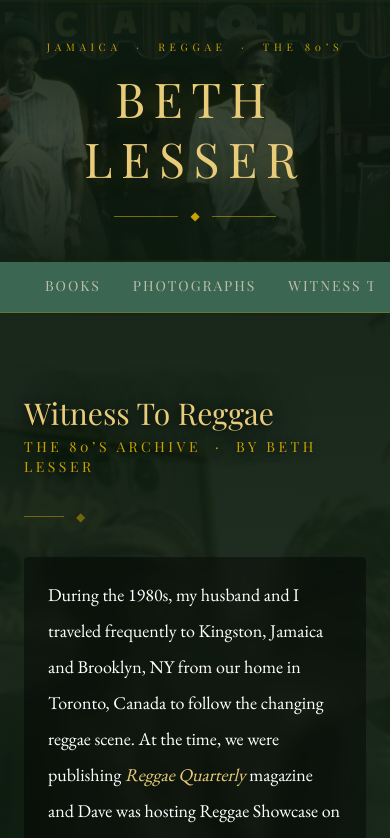
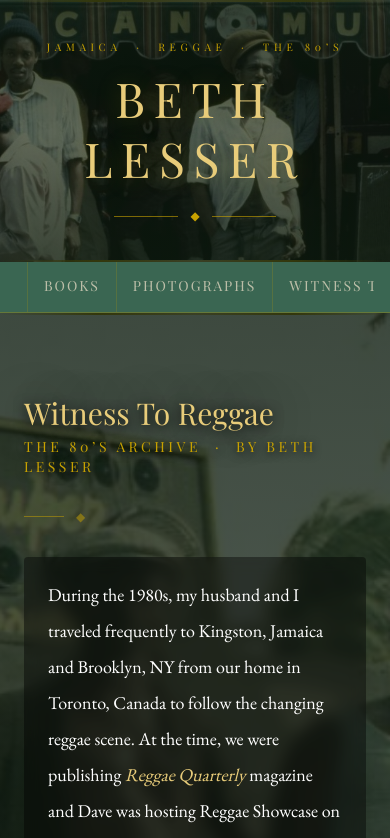
Before and after one commit to KojoObeng/bethwebsite, a Next.js app: page / in a window 390 px wide. Shown: the top 838 px of the page. Built offline with nearby package versions, Linux system fonts and the light colour scheme.

Commit message:
feat: mobile fixes

```diff
--- a/app/components/Nav.tsx
+++ b/app/components/Nav.tsx
@@ -27,7 +27,7 @@ export default function Nav() {
                 ? pathname === '/'
                 : pathname?.startsWith(tab.href);
             return (
-              <li key={tab.href} className="flex-shrink-0">
+              <li key={tab.href} className="flex-shrink-0 border-r border-[#C8A200]/20 last:border-r-0">
                 <Link
                   href={tab.href}
                   className={`block px-4 sm:px-5 py-3.5 text-sm tracking-[0.14em] uppercase whitespace-nowrap border-b-2 transition-all duration-200 ${
--- a/app/layout.tsx
+++ b/app/layout.tsx
@@ -50,7 +50,7 @@ export default function RootLayout({
           {/* Overlay */}
           <div className={`absolute inset-0 pointer-events-none ${
             HEADER_IMAGE_URL
-              ? 'bg-gradient-to-b from-[#0D1C0F]/95 via-[#0D1C0F]/80 to-[#0D1C0F]/95 sm:from-[#0D1C0F]/75 sm:via-[#0D1C0F]/50 sm:to-[#0D1C0F]/75'
+              ? 'bg-gradient-to-b from-[#0D1C0F]/80 via-[#0D1C0F]/65 to-[#0D1C0F]/80 sm:from-[#0D1C0F]/75 sm:via-[#0D1C0F]/50 sm:to-[#0D1C0F]/75'
               : 'jamaica-texture'
           }`} />
 
--- a/app/page.tsx
+++ b/app/page.tsx
@@ -65,7 +65,7 @@ export default function HomePage() {
         {/* Overlay */}
         <div className={`absolute inset-0 ${
           HERO_IMAGE_URL
-            ? 'bg-gradient-to-b from-[#0D1C0F]/95 via-[#0D1C0F]/85 to-[#0D1C0F]/95'
+            ? 'bg-gradient-to-b from-[#0D1C0F]/80 via-[#0D1C0F]/65 to-[#0D1C0F]/80'
             : 'jamaica-texture'
         }`} />
         <div className="gold-rule" />
```
